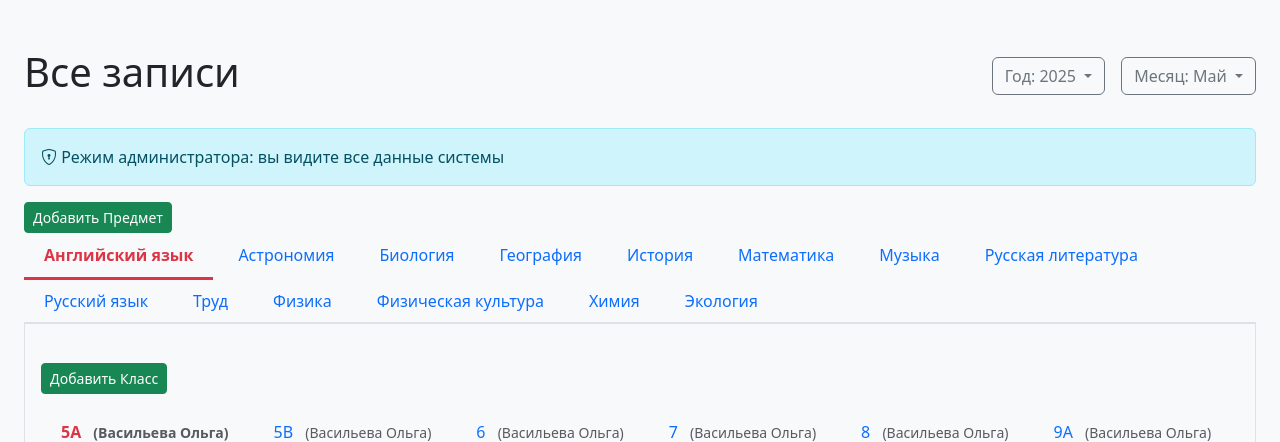
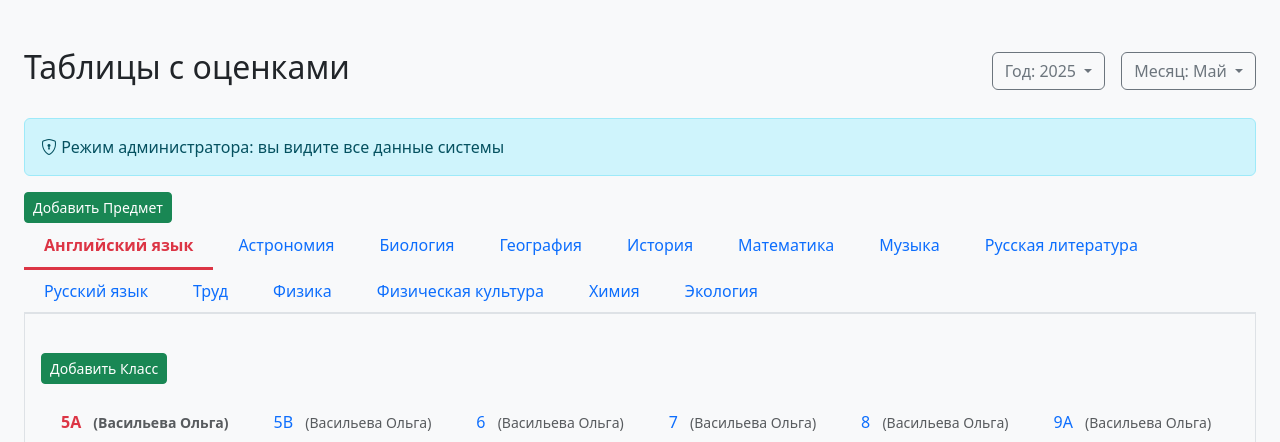
Before and after one commit to Zangetsu20/init, a Flask app: page /posts in a window 1280 px wide. Shown: the part 73-515 px from the top of the page. Run offline with Flask 3, Linux system fonts and the light colour scheme; a user stored in the database is signed in; some libraries are stand-ins or nearby versions.

Commit message:
минорные фиксы

```diff
--- a/templates/create.html
+++ b/templates/create.html
@@ -24,7 +24,7 @@
 
 <div class="container mt-4">
     <div class="d-flex justify-content-between align-items-center mb-4">
-        <h1>Управление записями</h1>
+        <h2>Посещение учащихся</h2>
     </div>
 
     {% if is_admin %}
--- a/templates/posts.html
+++ b/templates/posts.html
@@ -1,6 +1,6 @@
 {% extends 'base.html' %}
 
-{% block title %}Все записи{% endblock %}
+
 
 {% block content %}
 <!-- окно для добавления ученика в класс -->
@@ -76,7 +76,7 @@
 
 <div class="container mt-4">
     <div class="d-flex justify-content-between align-items-center mb-4">
-        <h1>Все записи</h1>
+        <h2>Таблицы с оценками</h2>
 
         <div class="d-flex gap-3">
             <!-- Выбор года -->
```
Also changed, not shown: instance/newf.db.
